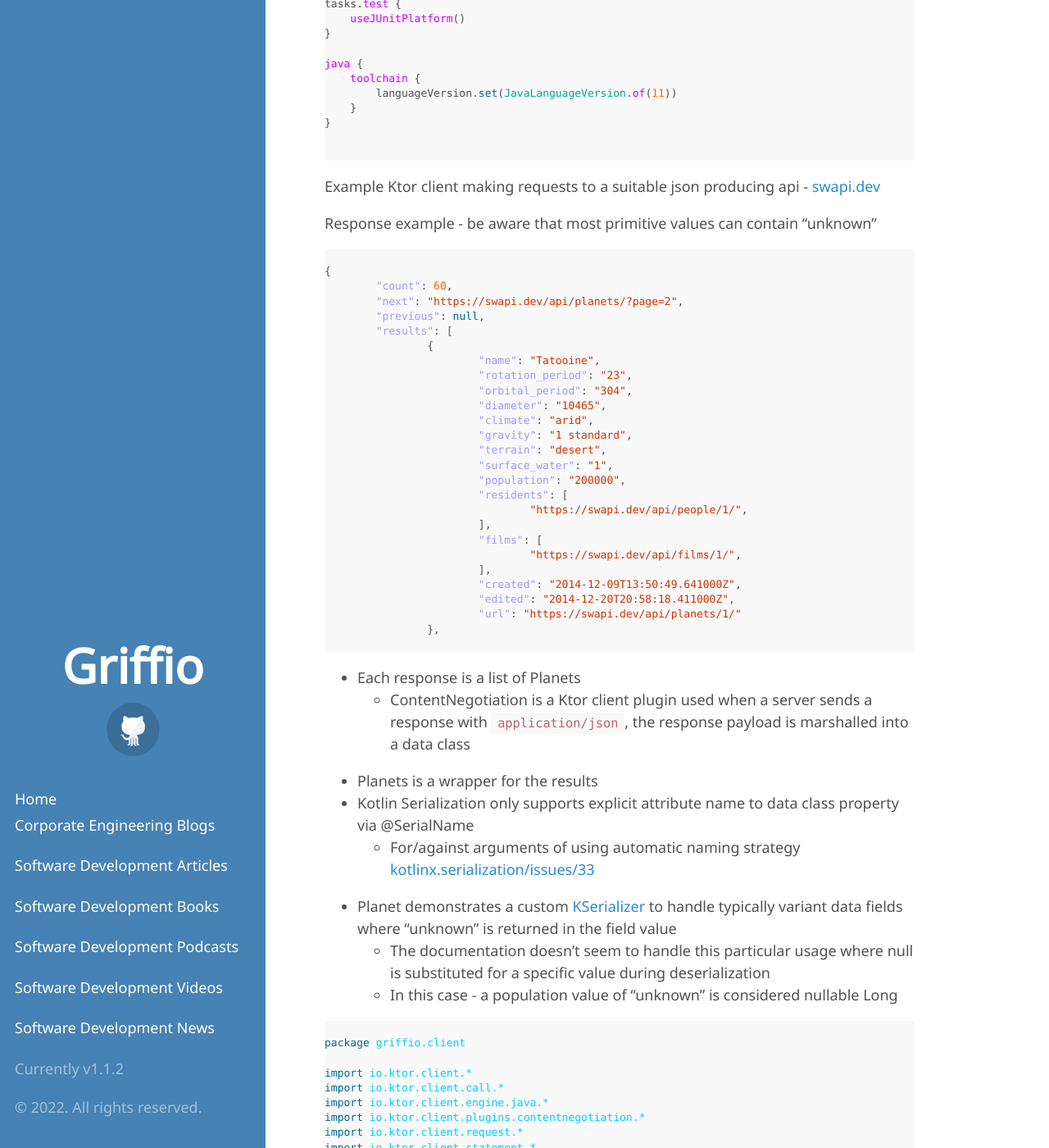
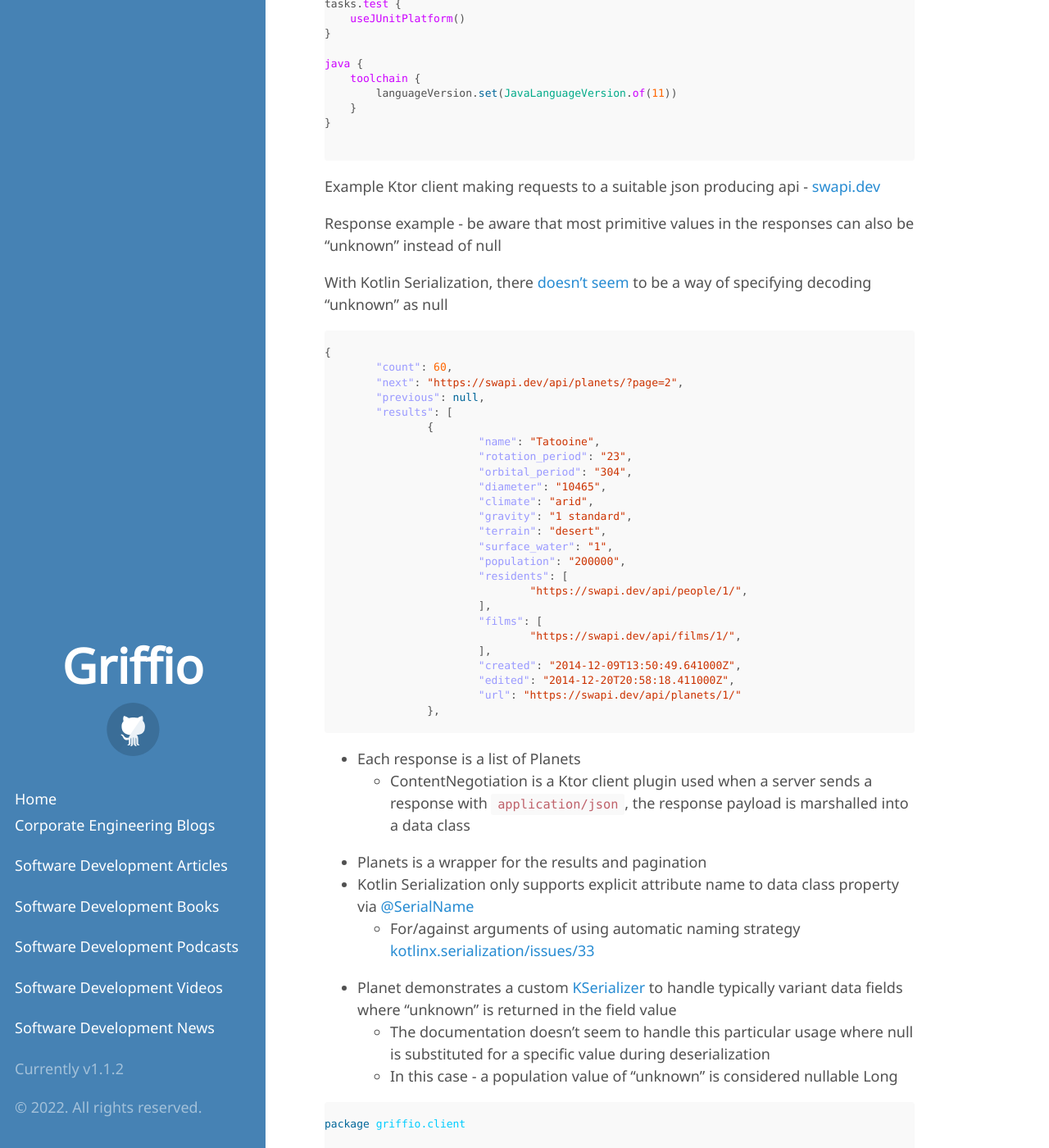
Before and after one commit to griffio/griffio.github.io, a Jekyll site: the page built from _posts/2022-06-23-More-Kotlin-Ktor-Client.md, in a window 1280 px wide and 1400 px high, scrolled down 956 px. Shown: the whole window at 82% size. Built offline with Jekyll 4.4.1, drawn with Linux system fonts in a browser that asks for light colours; some web fonts are replaced; some of the changed text lies outside the part shown.

Commit message:
Update 2022-06-23-More-Kotlin-Ktor-Client.md

````diff
--- a/_posts/2022-06-23-More-Kotlin-Ktor-Client.md
+++ b/_posts/2022-06-23-More-Kotlin-Ktor-Client.md
@@ -55,7 +55,9 @@
 
 Example Ktor client making requests to a suitable json producing api - [swapi.dev](https://swapi.dev/)
 
-Response example - be aware that most primitive values can contain "unknown"
+Response example - be aware that most primitive values in the responses can also be "unknown" instead of null
+
+With Kotlin Serialization, there [doesn't seem](https://github.com/Kotlin/kotlinx.serialization/issues/754) to be a way of specifying decoding "unknown" as null
 
 ``` json
 
@@ -89,8 +91,8 @@
 
 * Each response is a list of Planets
   * ContentNegotiation is a Ktor client plugin used when a server sends a response with `application/json`, the response payload is marshalled into a data class
-* Planets is a wrapper for the results
-* Kotlin Serialization only supports explicit attribute name to data class property via @SerialName
+* Planets is a wrapper for the results and pagination
+* Kotlin Serialization only supports explicit attribute name to data class property via [@SerialName](https://kotlin.github.io/kotlinx.serialization/kotlinx-serialization-core/kotlinx.serialization/-serial-name/index.html)
   * For/against arguments of using automatic naming strategy [kotlinx.serialization/issues/33](https://github.com/Kotlin/kotlinx.serialization/issues/33)
 * Planet demonstrates a custom [KSerializer](https://kotlin.github.io/kotlinx.serialization/kotlinx-serialization-core/kotlinx.serialization/-k-serializer/index.html) to handle typically variant data fields where "unknown" is returned in the field value
   * The documentation doesn't seem to handle this particular usage where null is substituted for a specific value during deserialization
@@ -134,7 +136,8 @@
     @Serializable(with = PopulationNullableSerializer::class)
     val population: Long?
 )
-
+// This KSerializer would have to be duplicated for every "unknown" type (String?, Int?)
+// See repo for example
 class PopulationNullableSerializer : KSerializer<Long?> {
     override val descriptor: SerialDescriptor =
         PrimitiveSerialDescriptor("population.Long?", PrimitiveKind.STRING)
````
